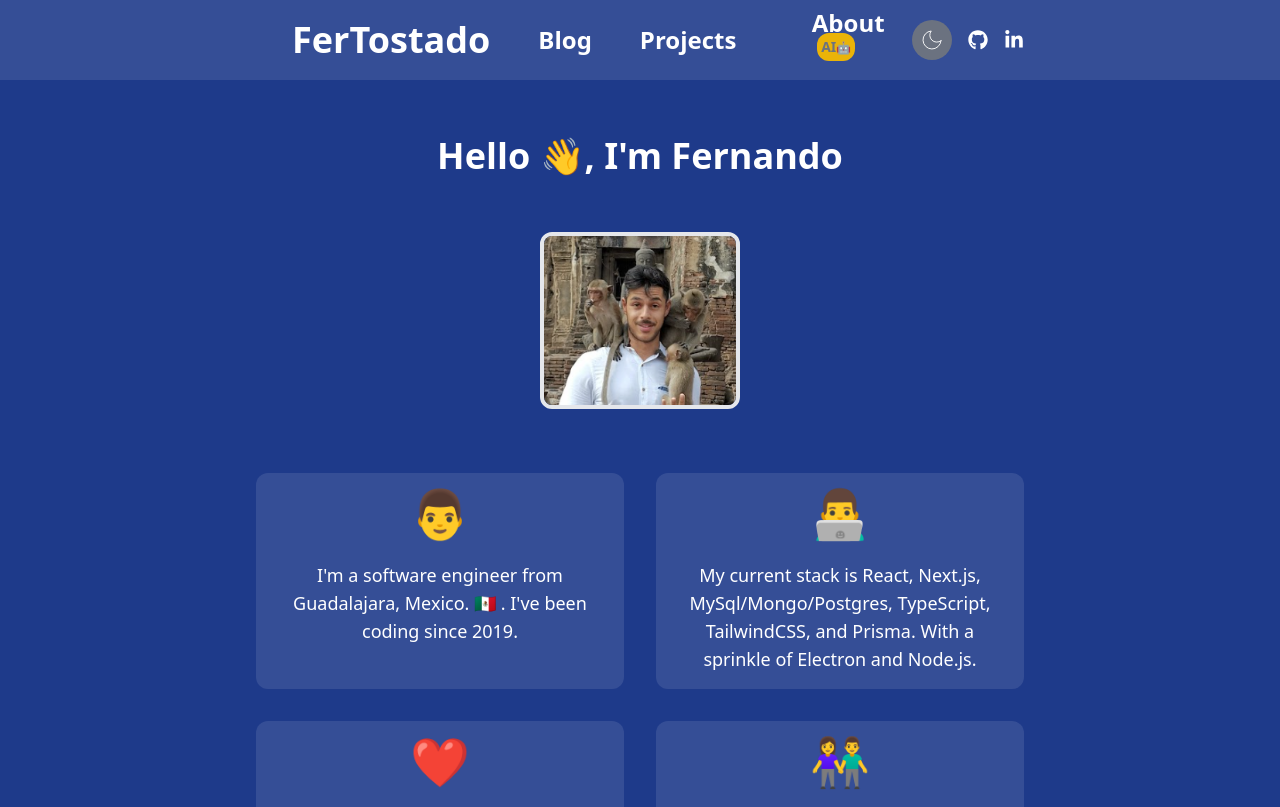
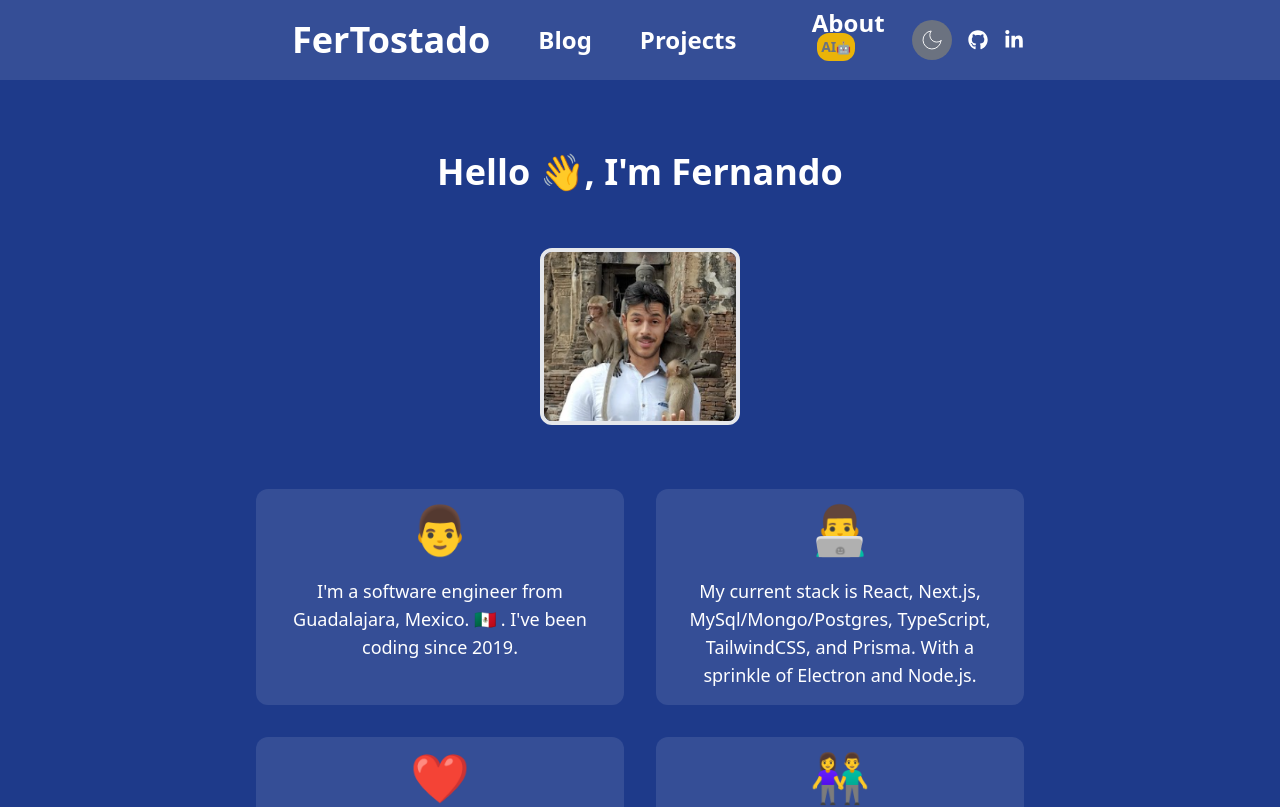
Before and after one commit to esponges/fer-personal-site, a Next.js app: page / in a window 1280 px wide. Shown: the top 807 px of the page. Built offline with nearby package versions, Linux system fonts and the light colour scheme.

Commit message:
some margin to container

```diff
--- a/src/components/organisms/container.tsx
+++ b/src/components/organisms/container.tsx
@@ -2,7 +2,7 @@ import React from "react";
 
 export const Container = ({ children, textCenter = true }: { children: React.ReactNode; textCenter?: boolean }) => {
   return (
-    <div className="mx-auto max-w-7xl px-4 sm:px-6 lg:px-8">
+    <div className="mx-auto max-w-7xl my-6 md:my-4 px-4 sm:px-6 lg:px-8">
       <div className={`mx-auto mt-10 max-w-3xl ${textCenter ? "text-center" : ""}`}>{children}</div>
     </div>
   );
```
